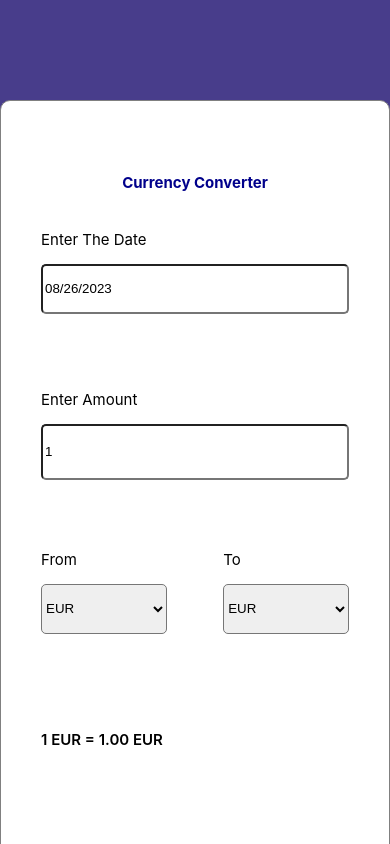
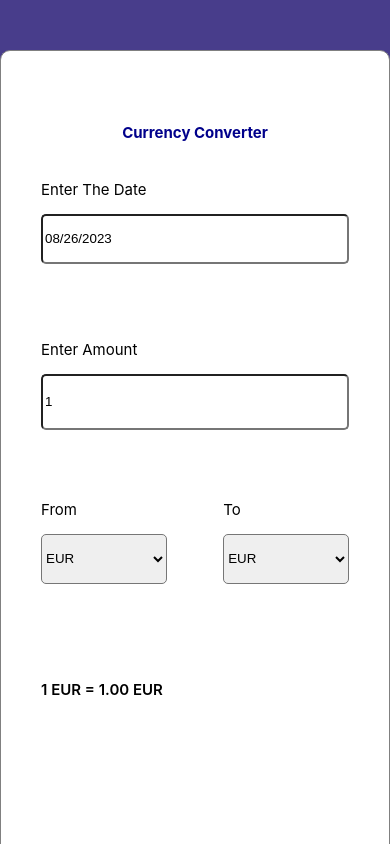
Before and after one commit to Lucky-Yandy/currency-conversion, a React (Create React App) app: page / in a window 390 px wide. Shown: the top 844 px of the page. Built offline with nearby package versions, Linux system fonts and the light colour scheme.

Commit message:
fixed some css style

```diff
--- a/src/App.css
+++ b/src/App.css
@@ -10,8 +10,8 @@
   width:600px;
   height:800px;
   background-color:white;
-  margin-top:164px;
-  margin-bottom:163px;
+  margin-top:50px;
+  margin-bottom:50px;
   display:flex;
   flex-direction:column;
   justify-content:flex-start;
@@ -20,7 +20,9 @@
 
 
 }
-
+h2{
+ color:darkblue;
+}
 
 .boxfordateAndAmount{
 
@@ -121,8 +123,8 @@ button:hover {
 .currencyapp{
   gap:10px;
   font-size:10px;
-  margin-top:100px;
-  margin-bottom:100px;
+  margin-top:50px;
+  margin-bottom:50px;
 
 
 }
@@ -139,8 +141,8 @@ padding-top:20px;
 .currencyapp{
   gap:10px;
   font-size:25px;
-   margin-top:200px;
-    margin-bottom:200px;
+   margin-top:50px;
+    margin-bottom:50px;
 }
 
 
@@ -251,9 +253,8 @@ padding-top:20px;
 
 .currencyapp{
   font-size:15px;
-  margin-top:100px;
-  margin-bottom:100px;
-
+   margin-top:50px;
+    margin-bottom:50px;
 }
 
 }
```
